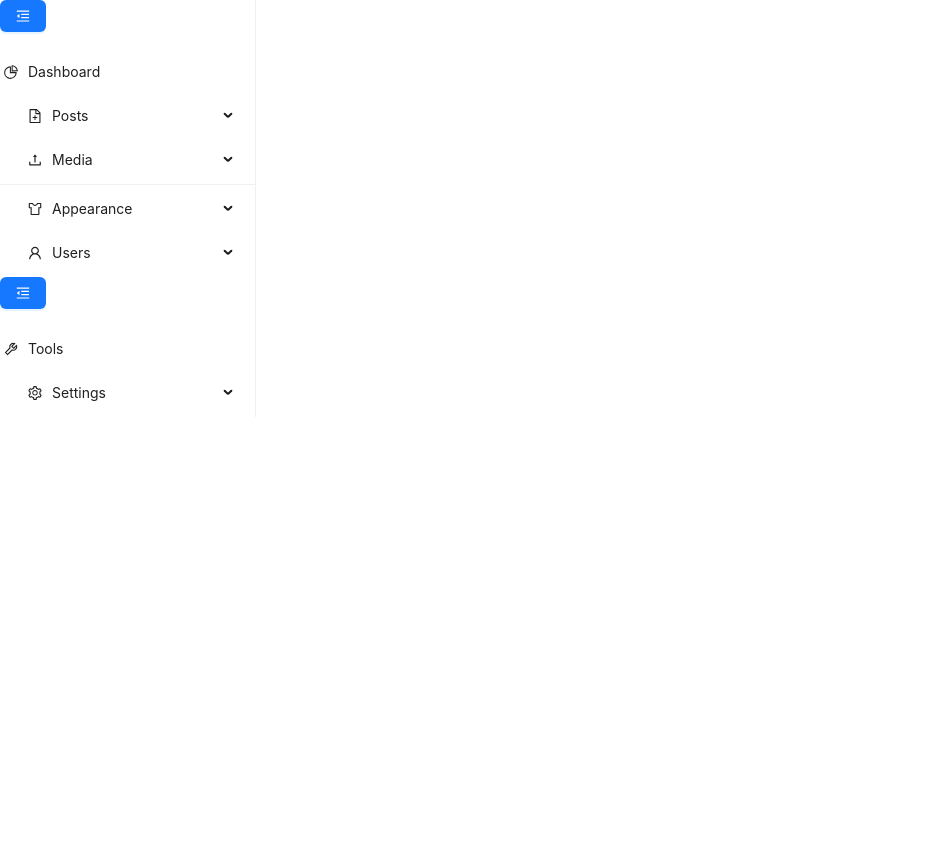
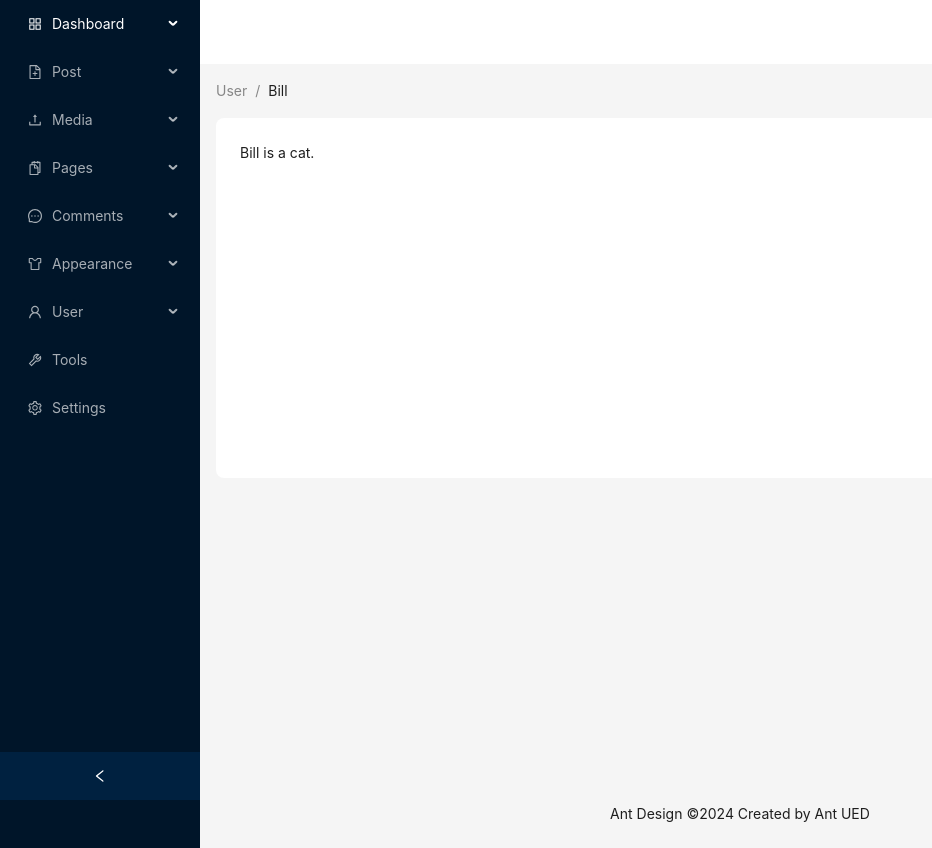
Before and after one commit to zobkazi/mi_dashboard, a Next.js app: page /dashboard in a window 1280 px wide. Shown: the whole page, without its empty margins (0-932 px from the left). Before the commit the page ends 800 px from the top, so only its background shows below. Built offline with nearby package versions, Linux system fonts and the light colour scheme.

Commit message:
chore: layout pages added

```diff
--- a/src/app/dashboard/page.tsx
+++ b/src/app/dashboard/page.tsx
@@ -1,13 +1,11 @@
 import React from 'react'
-
-import DashboardLeftMenu from '@/components/dashboard/DashboardLeftMenu'
+import Dashboard from '@/components/dashboard/Dashboard'
 
 
 const  DashboardPage: React.FC = () => {
   return (
       <div>
-
-        <DashboardLeftMenu />
+        <Dashboard />
     </div>
   )
 }
--- /dev/null
+++ b/src/components/dashboard/Dashboard.tsx
@@ -0,0 +1,53 @@
+'use client'
+import React, { useState } from 'react';
+
+import type { MenuProps } from 'antd';
+import { Breadcrumb, Layout, Menu, theme } from 'antd';
+import DashboardMenu from './DashboardMenu';
+
+const { Header, Content, Footer, Sider } = Layout;
+
+
+
+
+
+
+const App: React.FC = () => {
+  const [collapsed, setCollapsed] = useState(false);
+  const {
+    token: { colorBgContainer, borderRadiusLG },
+  } = theme.useToken();
+
+  return (
+    <Layout style={{ minHeight: '100vh' }}>
+      <Sider collapsible collapsed={collapsed} onCollapse={(value) => setCollapsed(value)}>
+        <div className="demo-logo-vertical" />
+        <DashboardMenu  />
+      </Sider>
+      <Layout>
+        <Header style={{ padding: 0, background: colorBgContainer }} />
+        <Content style={{ margin: '0 16px' }}>
+          <Breadcrumb style={{ margin: '16px 0' }}>
+            <Breadcrumb.Item>User</Breadcrumb.Item>
+            <Breadcrumb.Item>Bill</Breadcrumb.Item>
+          </Breadcrumb>
+          <div
+            style={{
+              padding: 24,
+              minHeight: 360,
+              background: colorBgContainer,
+              borderRadius: borderRadiusLG,
+            }}
+          >
+            Bill is a cat.
+          </div>
+        </Content>
+        <Footer style={{ textAlign: 'center' }}>
+          Ant Design ©{new Date().getFullYear()} Created by Ant UED
+        </Footer>
+      </Layout>
+    </Layout>
+  );
+};
+
+export default App;
--- a/src/components/dashboard/DashboardLeftMenu.tsx
+++ b/src/components/dashboard/DashboardLeftMenu.tsx
@@ -146,9 +146,7 @@ const App: React.FC = () => {
 
           <div className='' style={{ height: '100%' }} key={item.key}>
 
-             <Button type="primary" onClick={toggleCollapsed} style={{ marginBottom: 16 }}>
-        {collapsed ? <MenuUnfoldOutlined /> : <MenuFoldOutlined />}
-      </Button>
+
               <Menu.Item className='h-screen' key={item.key} icon={item.icon}>
             <Link href={item.key}>
               {item.label}
--- a/src/components/dashboard/DashboardMenu.tsx
+++ b/src/components/dashboard/DashboardMenu.tsx
@@ -73,10 +73,9 @@ const DashboardMenu: React.FC = () => {
     <div className='h-screen'>
 
       <Menu
-        className='h-screen'
+        className='h-screen flex flex-col min-w-0'
         onAuxClick={toggleCollapsed}
       onClick={onClick}
-        style={{ width: 256 }}
         defaultSelectedKeys={['dashboard']}
         defaultOpenKeys={['posts']}
         mode="inline"
```
